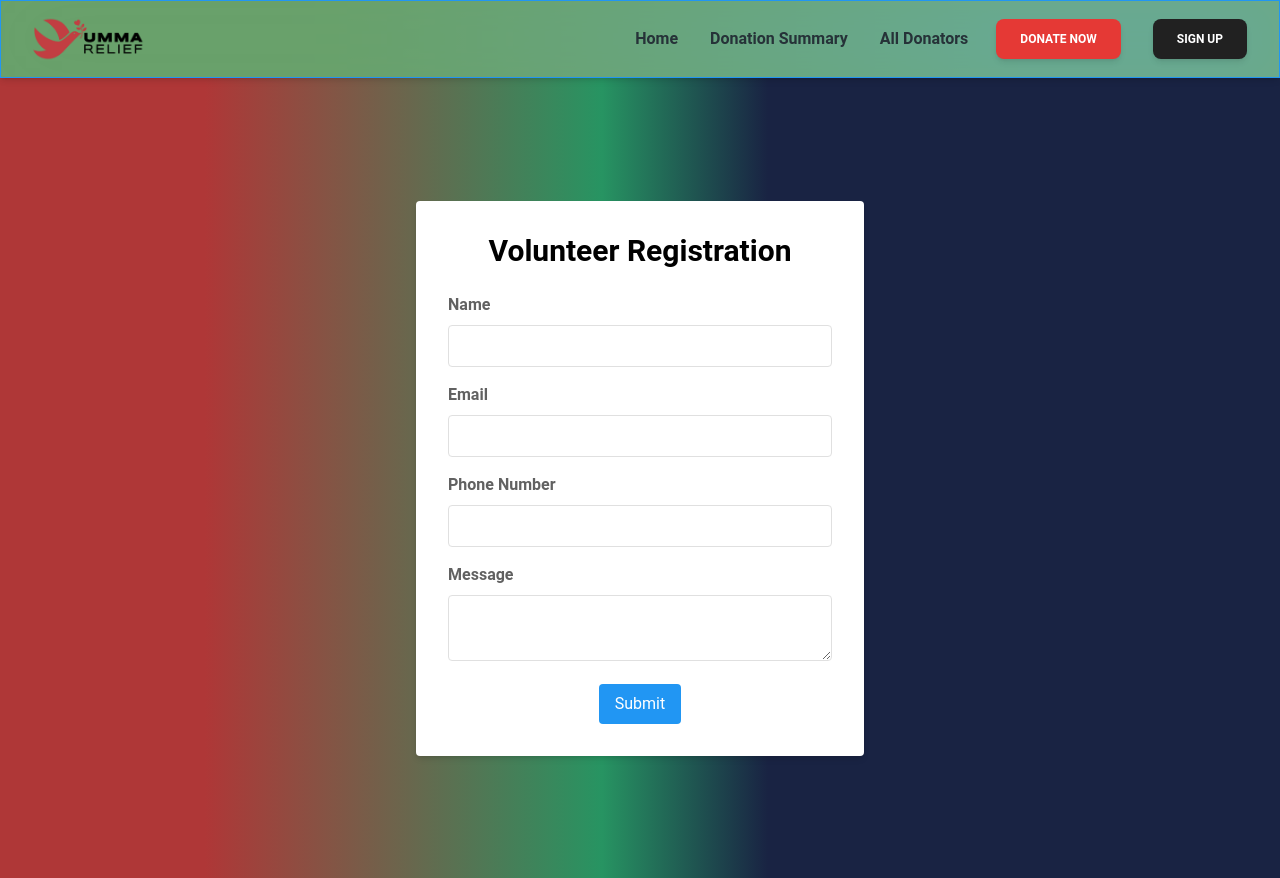
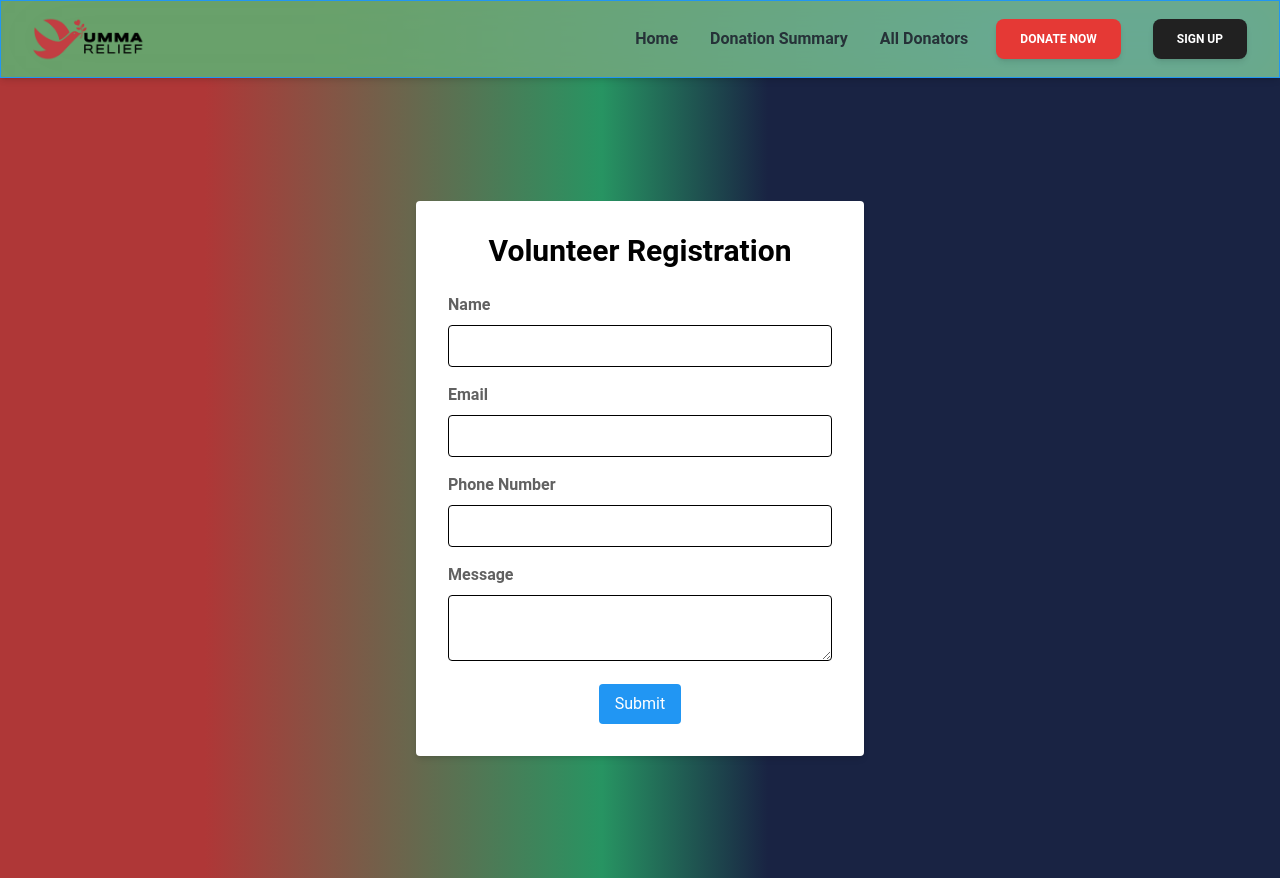
Before and after one commit to RazuAhmad/donation-collection-system, a React (Create React App) app: page /volunteerRegistration in a window 1280 px wide. Built offline with nearby package versions, Linux system fonts and the light colour scheme; no server answers; a web font is replaced by a local one.

Commit message:
server side deployed link added

```diff
--- a/src/Components/AllDonators/AllDonators.js
+++ b/src/Components/AllDonators/AllDonators.js
@@ -5,7 +5,7 @@ function AllDonators() {
   const [allDonatorsList,setAllDonatorsList]=useState([]);
 
   useEffect(()=>{
-    fetch('http://localhost:5000/donators')
+    fetch('https://donation-collection-server-production.up.railway.app/donators')
     .then(res=>res.json())
     .then(data=>setAllDonatorsList(data))
   },[])
--- a/src/Components/AllDonators/SingleDonator/SingleDonator.js
+++ b/src/Components/AllDonators/SingleDonator/SingleDonator.js
@@ -1,5 +1,4 @@
 import React from "react";
-import { Link } from "react-router-dom";
 
 function SingleDonator({ donatorDetails }) {
   const { email, date, time, donationCategory, amount } = donatorDetails;
--- a/src/Components/DonationForm/DonationForm.js
+++ b/src/Components/DonationForm/DonationForm.js
@@ -5,7 +5,7 @@ import Typewriter from "typewriter-effect";
 import { AuthContext } from "../../AllContexts/UserContext";
 
 function DonationForm() {
-  const { register, handleSubmit, reset, setValue, control } = useForm();
+  const { register, handleSubmit, reset, control } = useForm();
   const { user } = useContext(AuthContext);
 
   const { id } = useParams();
@@ -20,13 +20,16 @@ function DonationForm() {
     data.name = user?.displayName;
 
     // data post from client side:::(Create operation done)
-    fetch("http://localhost:5000/donators", {
-      method: "POST",
-      headers: {
-        "content-type": "application/json",
-      },
-      body: JSON.stringify(data),
-    })
+    fetch(
+      "https://donation-collection-server-production.up.railway.app/donators",
+      {
+        method: "POST",
+        headers: {
+          "content-type": "application/json",
+        },
+        body: JSON.stringify(data),
+      }
+    )
       .then((res) => res.json())
       .then((dataConfirmation) => {
         if (dataConfirmation.acknowledged) {
--- a/src/Components/DonationSummary/DonationSummary.js
+++ b/src/Components/DonationSummary/DonationSummary.js
@@ -8,7 +8,9 @@ function DonationSummary() {
 
   // finding specific donator using email::
   useEffect(() => {
-    fetch(`http://localhost:5000/email/${user?.email}`)
+    fetch(
+      `https://donation-collection-server-production.up.railway.app/email/${user?.email}`
+    )
       .then((res) => res.json())
       .then((data) => setSpecificDonator(data));
   }, [user?.email]);
--- a/src/Components/DonationSummary/DonationSummarySingle.js
+++ b/src/Components/DonationSummary/DonationSummarySingle.js
@@ -1,4 +1,4 @@
-import React, { useEffect, useState } from "react";
+import React from "react";
 import { Link } from "react-router-dom";
 
 function DonationSummarySingle({
@@ -10,9 +10,12 @@ function DonationSummarySingle({
     specificDonatorDetails;
 
   const handleDeleteItem = (id) => {
-    fetch(`http://localhost:5000/donators/deleteSingleItem/${id}`, {
-      method: "DELETE",
-    })
+    fetch(
+      `https://donation-collection-server-production.up.railway.app/donators/deleteSingleItem/${id}`,
+      {
+        method: "DELETE",
+      }
+    )
       .then((res) => res.json())
       .then((data) => {
         if (data.deletedCount > 0) {
--- a/src/Components/RegisterPage/RegisterPage.js
+++ b/src/Components/RegisterPage/RegisterPage.js
@@ -34,7 +34,7 @@ const notify = () => toast("Successfully registered");
         reset();
 
       }
-      console.log(user);
+      // console.log(user);
     })
 
     .catch((error)=>{
@@ -42,7 +42,7 @@ const notify = () => toast("Successfully registered");
       if(errorMessage){
         alert("email-already-in-use")
       }
-      console.log(errorMessage);
+      // console.log(errorMessage);
     })
 
 
--- a/src/Components/SignInPage/SignInPage.js
+++ b/src/Components/SignInPage/SignInPage.js
@@ -40,11 +40,11 @@ import { AuthContext } from "../../AllContexts/UserContext";
       if(errorMessage){
         alert(errorMessage)
       }
-      console.log(errorMessage);
+      // console.log(errorMessage);
      })
 
 
-        console.log(data);
+        // console.log(data);
     }
 
     return (
--- a/src/Components/UpdateDonationInfo/UpdateDonationInfo.js
+++ b/src/Components/UpdateDonationInfo/UpdateDonationInfo.js
@@ -1,19 +1,16 @@
 import { Spinner } from '@material-tailwind/react';
 import React, { useEffect, useState } from 'react'
-import { useForm,Controller } from 'react-hook-form';
-import { useParams } from 'react-router-dom';
-import { ToastContainer, toast } from "react-toastify";
-import "react-toastify/dist/ReactToastify.css";
+import { useForm } from 'react-hook-form';
+import { useNavigate, useParams } from 'react-router-dom';
 function UpdateDonationInfo() {
 const [specificDonators,setspecificDonators]=useState({})
-  const { register, handleSubmit, reset, control } = useForm();
+  const { register, handleSubmit, reset } = useForm();
   const {id}=useParams();
 
-  const notify = () => toast("Your Information is updated");
-
+  const navigate=useNavigate();
 
   useEffect(()=>{
-    fetch(`http://localhost:5000/donators/${id}`)
+    fetch(`https://donation-collection-server-production.up.railway.app/donators/${id}`)
     .then(res=>res.json())
     .then(data=>
       setspecificDonators(data)
@@ -36,7 +33,7 @@ const [specificDonators,setspecificDonators]=useState({})
     data.name = name?.displayName;
 // console.log(data);
     // Update data method here::
-    fetch(`http://localhost:5000/donators/${id}`,{
+    fetch(`https://donation-collection-server-production.up.railway.app/donators/${id}`,{
           method:"PUT",
           headers: {
             'content-type': 'application/json'
@@ -48,9 +45,10 @@ const [specificDonators,setspecificDonators]=useState({})
           // console.log(data);
 
           if(data.modifiedCount>0 ){
-            notify();
+            alert("Your Information has been updated")
 
-            reset()
+            reset();
+            navigate('/summary')
 
           }
 
@@ -148,7 +146,6 @@ const [specificDonators,setspecificDonators]=useState({})
           Update
         </button>
       </form>
-      <ToastContainer />
 
     </div>
   )
--- a/src/Components/Volunteer/Volunteer.js
+++ b/src/Components/Volunteer/Volunteer.js
@@ -6,7 +6,7 @@ function Volunteer() {
   return (
     <div className="flex flex-col items-center md:flex-row md:justify-evenly md:items-center  mt-5  volunteer-bg">
       {/* Volunteer photo */}
-      <div className="w-1/2 h-400 ">
+      <div className="w-2/3 md:w-1/2 h-400 ">
         <img
           className="w-full h-full py-10 rounded-3xl"
           src={volunteerPhoto}
@@ -15,7 +15,7 @@ function Volunteer() {
       </div>
 
       {/* Button & description for registration */}
-      <div className="flex flex-col items-start text-white mt-4">
+      <div className="flex flex-col items-start text-white md:mt-4 mt-0">
         <h1 className="text-heading text-xl md:text-4xl">Reviving The Ummah</h1>
         <h2 className="text-font text-lg">
           "Making A Difference In Rural Bengal
--- a/src/Components/Volunteer/VolunteerRegistration/VolunteerRegistration.js
+++ b/src/Components/Volunteer/VolunteerRegistration/VolunteerRegistration.js
@@ -16,7 +16,7 @@ const VolunteerRegistration = () => {
   const onSubmit = (data) => {
 
     // data post from client side:::(Create operation done)
-    fetch("http://localhost:5000/volunteers", {
+    fetch("https://donation-collection-server-production.up.railway.app/volunteers", {
       method: "POST",
       headers: {
         "content-type": "application/json",
@@ -31,7 +31,7 @@ const VolunteerRegistration = () => {
         }
       });
 
-    console.log(data);
+    // console.log(data);
   };
 
   return (
@@ -46,7 +46,7 @@ const VolunteerRegistration = () => {
             <input
               type="text"
               id="name"
-              className={`border border-gray-300 rounded w-full py-2 px-3 ${errors.name ? 'border-red-500' : ''}`}
+              className={`border border-black rounded w-full py-2 px-3 ${errors.name ? 'border-red-500' : ''}`}
               {...register('name', { required: true })}
             />
             {errors.name && <span className="text-red-500 text-sm mt-1">Name is required</span>}
@@ -60,7 +60,7 @@ const VolunteerRegistration = () => {
               type="email"
               id="email"
               defaultValue={user?.email}
-              className={`border border-gray-300 rounded w-full py-2 px-3 ${errors.email ? 'border-red-500' : ''}`}
+              className={`border border-black rounded w-full py-2 px-3 ${errors.email ? 'border-red-500' : ''}`}
               {...register('email', { required: true, pattern: /^\S+@\S+$/i })}
             />
             {errors.email && (
@@ -77,7 +77,7 @@ const VolunteerRegistration = () => {
             <input
               type="tel"
               id="phone"
-              className={`border border-gray-300 rounded w-full py-2 px-3 ${errors.phone ? 'border-red-500' : ''}`}
+              className={`border border-black rounded w-full py-2 px-3 ${errors.phone ? 'border-red-500' : ''}`}
               {...register('phone', { required: true,
                 pattern: /^[0-9()+-]*$/
             })}
@@ -91,7 +91,7 @@ const VolunteerRegistration = () => {
             </label>
             <textarea
               id="message"
-              className={`border border-gray-300 rounded w-full py-2 px-3 ${errors.message ? 'border-red-500' : ''}`}
+              className={`border border-black rounded w-full py-2 px-3 ${errors.message ? 'border-red-500' : ''}`}
               {...register('message', { required: true })}
             ></textarea>
             {errors.message && <span className="text-red-500 text-sm mt-1">Message is required</span>}
```
Also changed, not shown: 2 other files (tests, documents, lock files or other folders).
